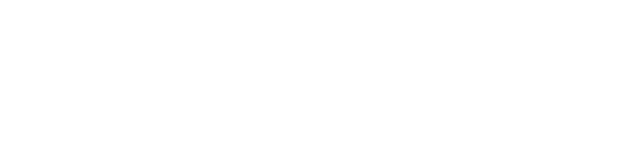
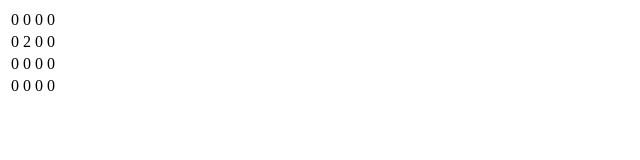
Before and after one commit to FranLMSP/2048-game, a plain HTML site: page index.html in a window 1280 px wide. Shown: the whole page, without its empty margins (0-640 px from the left). Drawn offline with Linux system fonts and the light colour scheme.

Commit message:
Drawing the field on the screen

```diff
--- a/board.js
+++ b/board.js
@@ -41,4 +41,8 @@ class Board {
 
         this.board[y][x] = number
     }
+
+    getFields() {
+        return this.board
+    }
 }
--- /dev/null
+++ b/draw.js
@@ -0,0 +1,28 @@
+class Draw {
+    constructor() {
+
+    }
+
+    static drawBoard(field) {
+        const table = document.getElementById('table')
+        table.innerHTML = ''
+
+        console.log(field)
+
+        let drawFields = ''
+        for(let y = 0; y < field.length; y++) {
+
+            drawFields += '<tr>'
+
+            for(let x = 0; x < field[y].length; x++) {
+                drawFields += '<td>' + field[y][x] + '</td>'
+            }
+
+            drawFields += '</tr>'
+        }
+
+        console.log(drawFields)
+
+        table.innerHTML = drawFields
+    }
+}
--- a/game.js
+++ b/game.js
@@ -1,5 +1,7 @@
 class Game {
     constructor(width = 4, height = 4) {
-        this.board = new Board(width, height);
+        this.board = new Board(width, height)
+
+        Draw.drawBoard(this.board.getFields())
     }
 }
--- a/index.html
+++ b/index.html
@@ -6,11 +6,14 @@
     </head>
     <body>
         <div id="board">
+            <table id="table">
+            </table>
         </div>
     </body>
 </html>
 <script src="game.js"></script>
 <script src="board.js"></script>
+<script src="draw.js"></script>
 <script>
 
     let game = new Game()
```
